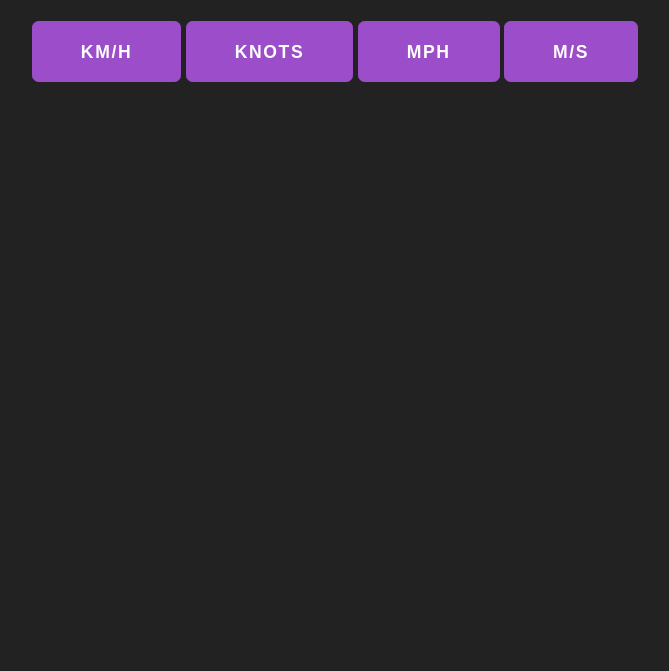
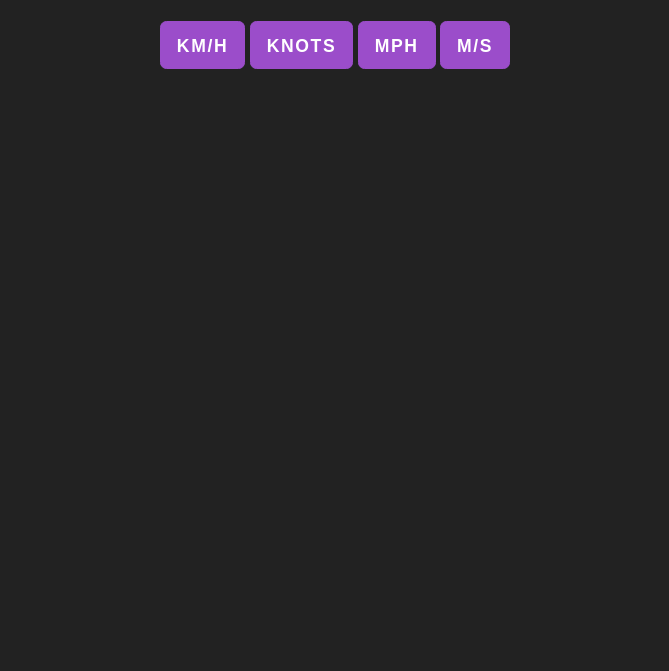
Before and after one commit to marcusasplund/speedometer, a website: page src/index.html in a window 1280 px wide. Shown: the part 257-928 px from the top of the page, without its empty margins (305-974 px from the left). Drawn offline with nearby package versions, Linux system fonts and the light colour scheme; files that its build step writes are made by us from their sources; files whose address does not match are found by name.

Commit message:
:star: :tada: css adjustments

```diff
--- a/src/styles/_Button.scss
+++ b/src/styles/_Button.scss
@@ -15,10 +15,10 @@ input[type='submit'] {
 	display: inline-block;
 	font-size: 1.1rem;
 	font-weight: 700;
-	height: 3.8rem;
+	height: 3rem;
 	letter-spacing: .1rem;
-	line-height: 3.8rem;
-	padding: 0 3.0rem;
+	line-height: 3rem;
+	padding: 0 1.0rem;
 	text-align: center;
 	text-decoration: none;
 	text-transform: uppercase;
```
Also changed, not shown: src/static/fonts/roboto-v16-latin-300.woff (deleted), src/static/fonts/roboto-v16-latin-300.woff2 (deleted), src/static/fonts/roboto-v16-latin-300italic.woff (deleted), src/static/fonts/roboto-v16-latin-300italic.woff2 (deleted), 1 other file.
